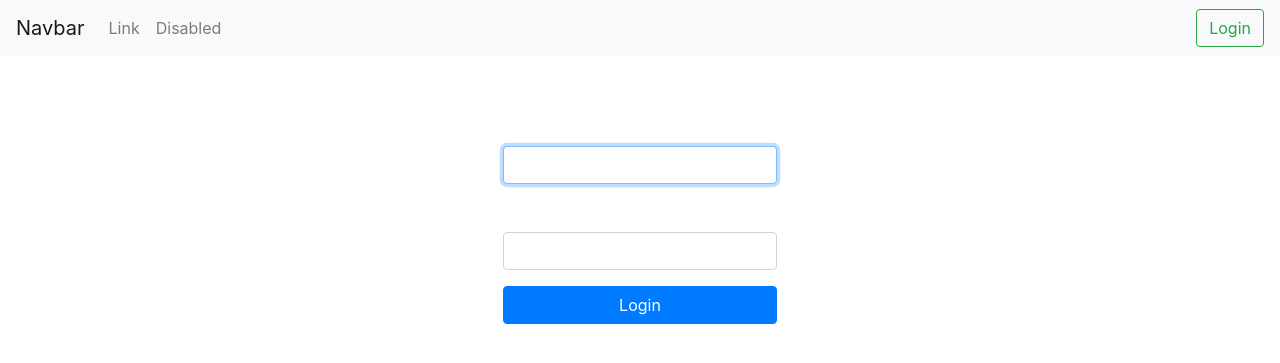
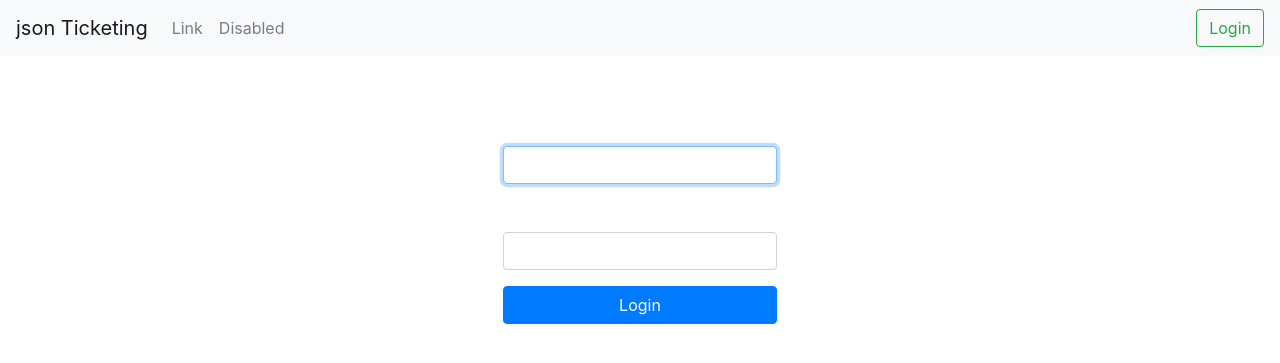
Before and after one commit to iipapanikolaou/ticketing-system, a Flask app: page /login in a window 1280 px wide. Shown: the top 363 px of the page. Run offline with Flask 3, Linux system fonts and the light colour scheme; some libraries are stand-ins or nearby versions.

Commit message:
Brand is changed!

```diff
--- a/templates/layout.html
+++ b/templates/layout.html
@@ -16,7 +16,7 @@
 
 <body class="bg-white">
     <nav class="navbar navbar-expand-lg navbar-light bg-light">
-        <a class="navbar-brand" href="/">Navbar</a>
+        <a class="navbar-brand" href="/">json Ticketing</a>
         <button class="navbar-toggler" type="button" data-toggle="collapse" data-target="#navbarSupportedContent"
             aria-controls="navbarSupportedContent" aria-expanded="false" aria-label="Toggle navigation">
             <span class="navbar-toggler-icon"></span>
```
